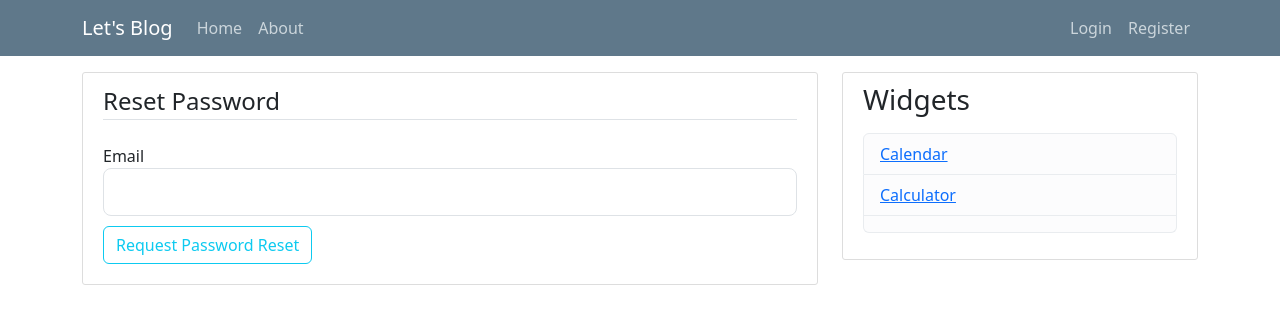
After one commit to hongjenwang/flaskblog, a Flask app: page /reset_password in a window 1280 px wide. The commit adds this page. Shown: the top 324 px of the page. Run offline with Flask 3, Linux system fonts and the light colour scheme; some libraries are stand-ins or nearby versions.

Commit message:
add forgot password functionality

```diff
--- a/flaskblog/forms.py
+++ b/flaskblog/forms.py
@@ -50,3 +50,21 @@
 	title = StringField('Title', validators=[DataRequired()])
 	content = TextAreaField('Content', validators=[DataRequired()])
 	submit = SubmitField('Post')
+
+class RequestResetForm(FlaskForm):
+    email = StringField('Email', validators=[DataRequired(), Email()])
+    submit = SubmitField('Request Password Reset')
+
+    def validate_email(self, email):
+        if not current_user.is_authenticated:
+            # If user is not logged in, don't compare email
+            return
+        if email.data != current_user.email:
+            user = User.query.filter_by(email=email.data).first()
+            if user is None:
+                raise ValidationError('There is no account with that email. You must register first.')
+
+class ResetPasswordForm(FlaskForm):
+	password = PasswordField('Password', validators=[DataRequired()])
+	confirm_password = PasswordField('Confirm Password', validators=[DataRequired(), EqualTo('password')])
+	submit = SubmitField('Reset Password')
--- a/flaskblog/routes.py
+++ b/flaskblog/routes.py
@@ -1,12 +1,13 @@
 import os
 import secrets
 from PIL import Image
-from flask import render_template, url_for, flash, redirect, request, abort
-from flaskblog import app, db, bcrypt
-from flaskblog.forms import RegistrationForm, LoginForm, UpdateAccountForm, PostForm
+from flask import render_template, url_for, flash, redirect, request, abort, url_for
+from flaskblog import app, db, bcrypt, mail
+from flaskblog.forms import RegistrationForm, LoginForm, UpdateAccountForm, PostForm, RequestResetForm, ResetPasswordForm
 from flaskblog.models import User, Post
 from flask_login import login_user, current_user, logout_user, login_required
 from sqlalchemy import desc
+from flask_mail import Message
 
 @app.route("/")
 @app.route("/home")
@@ -141,6 +142,45 @@
     posts = Post.query.filter_by(author=user).order_by(desc(Post.id)).paginate(page=page, per_page=5)
     return render_template('user_post.html', posts=posts, user=user)
 
+def send_reset_email(user):
+    token = user.get_reset_token()
+    msg = Message('Password Reset Request', sender='noreply@demo.com', recipients=[user.email])
+    msg.body = f'''To reset your password visit the following link:
+{url_for('reset_token', token=token, _external=True)}
+
+If you did not request this, please ignore this email and no changes will be made.
+'''
+    mail.send(msg)
+
+@app.route("/reset_password", methods=['GET', 'POST'])
+def reset_request():
+    if current_user.is_authenticated:
+        return redirect(url_for('home'))
+    form = RequestResetForm()
+    if form.validate_on_submit():
+        user = User.query.filter_by(email=form.email.data).first()
+        send_reset_email(user)
+        flash('An email has been sent with instructions to reset your password', 'info')
+        return redirect(url_for('login'))
+    return render_template('reset_request.html', title='Reset Password', form=form)
+
+@app.route("/reset_password/<token>", methods=['GET', 'POST'])
+def reset_token(token):
+    if current_user.is_authenticated:
+        return redirect(url_for('home'))
+    user = User.varify_reset_token(token)
+    if user is None:
+        flash('Invalid or expired token', 'warning')
+        return redirect(url_for('reset_request'))
+    form = ResetPasswordForm()
+    if form.validate_on_submit():
+        hashed_password = bcrypt.generate_password_hash(form.password.data).decode('utf-8')
+        user.password = hashed_password
+        db.session.commit()
+        flash(f'Your password has been updated! You are now able to log in', 'success')
+        return redirect(url_for('login'))
+    return render_template('reset_token.html', title='Reset Password', form=form)
+
 @app.route("/calendar")
 def calendar():
     return render_template("calendar.html")
--- a/flaskblog/templates/layout.html
+++ b/flaskblog/templates/layout.html
@@ -18,7 +18,7 @@
 	<header class="site-header">
 		<nav class="navbar navbar-expand-md navbar-dark bg-steel fixed-top">
 			<div class="container">
-				<a class="navbar-brand mr-4" href="/">We Blog</a>
+				<a class="navbar-brand mr-4" href="/">Let's Blog</a>
 				<button class="navbar-toggler" type="button" data-toggle="collapse" data-target="#navbarToggle"
 					aria-controls="navbarToggle" aria-expanded="false" aria-label="Toggle navigation">
 					<span class="navbar-toggler-icon"></span>
--- a/flaskblog/templates/login.html
+++ b/flaskblog/templates/login.html
@@ -42,10 +42,10 @@
 		</fieldset>
 		<div class="form-group">
 			{{ form.submit(class="btn btn-outline-info", style="margin-bottom: 10px;") }}
+			<small class="text-muted ml-2" style="margin-left: 10px;">
+				<a href="{{ url_for('reset_request') }}">Forgot Password?</a>
+			</small>
 		</div>
-			<small class="text-muted ml-2">
-				<a href="#">Forgot Password?</a>
-			</small>
 	</form>
 </div>
 <div class="border-top pt-3">
--- /dev/null
+++ b/flaskblog/templates/reset_request.html
@@ -0,0 +1,29 @@
+{% extends 'layout.html' %}
+{% block content %}
+<div class="content-section">
+    <form method="POST" action="">
+        {{ form.hidden_tag() }}
+        <fieldset class="form-group">
+            <legend class="border-bottom mb-4">Reset Password</legend>
+            <div class="form-group">
+                {{ form.email.label(class="form-control-label") }}
+                {% if form.email.errors %}
+                {{ form.email(class="form-control form-control-lg is-invalid", style="margin-bottom: 10px;") }}
+                <div class="invalid-feedback">
+                    {% for error in form.email.errors %}
+                    <span>
+                        {{ error }}
+                    </span>
+                    {% endfor %}
+                </div>
+                {% else %}
+                {{ form.email(class="form-control form-control-lg", style="margin-bottom: 10px;") }}
+                {% endif %}
+            </div>
+        </fieldset>
+        <div class="form-group">
+            {{ form.submit(class="btn btn-outline-info", style="margin-bottom: 10px;") }}
+        </div>
+    </form>
+</div>
+{% endblock content %}
```
Also changed, not shown: flaskblog/__init__.py (+10 -1 lines), flaskblog/models.py (+16 -1 lines), flaskblog/templates/reset_token.html (added, +45 -0 lines), flaskblog/static/profile_pics/24dde225a62cf97d.webp (added), instance/site.db, 1 other file. Lines whose indentation alone changed are shown as unchanged.
